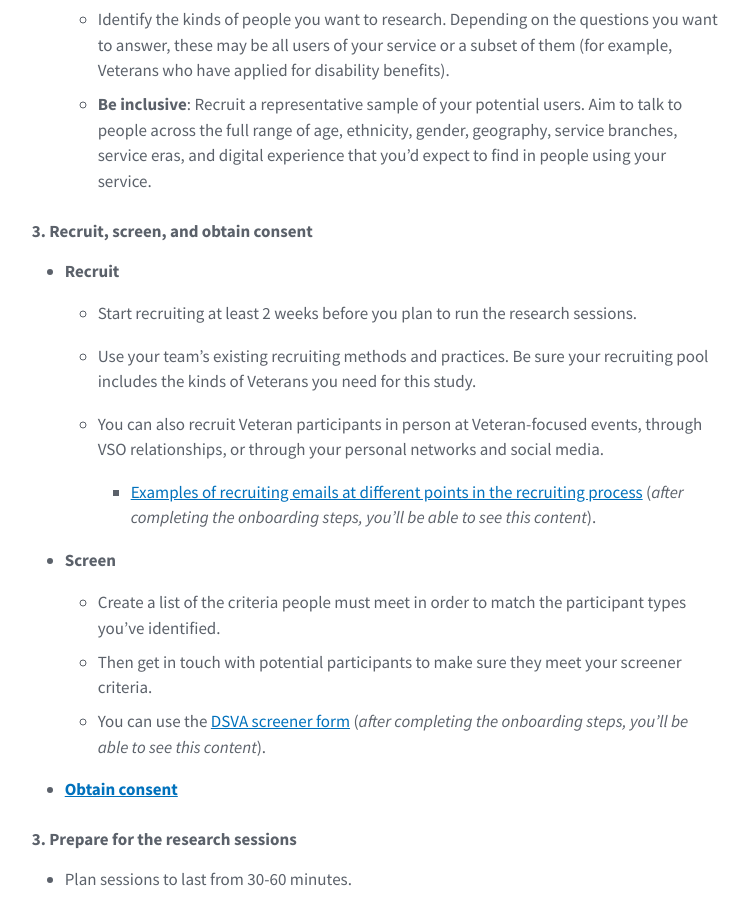
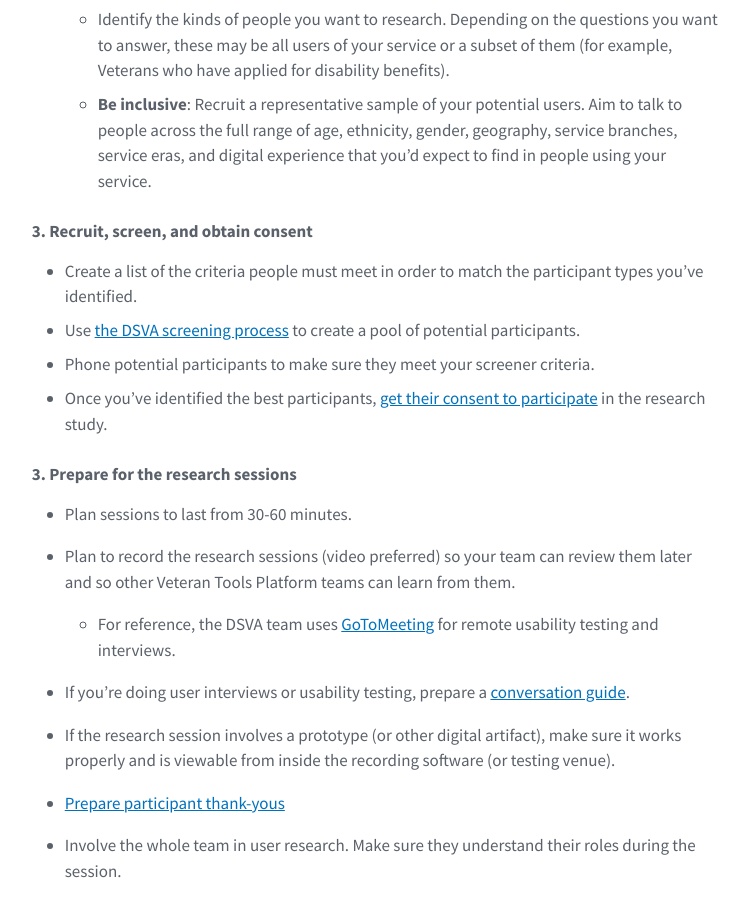
Before and after one commit to department-of-veterans-affairs/va-digital-service-handbook, a Jekyll site: the page built from _pages/resources/more/research-activities.md, in a window 1280 px wide and 900 px high, scrolled down 3054 px. Shown: the whole window, without its empty margins (369-1118 px from the left). Built offline with Jekyll 4.4.1, drawn with Linux system fonts in a browser that asks for light colours; nearby versions of some CDN libraries.

Commit message:
Update screening

```diff
--- a/_pages/resources/more/research-activities.md
+++ b/_pages/resources/more/research-activities.md
@@ -124,22 +124,10 @@ Create a research plan at the start of each *Digital Delivery* phase. Then regul
 
 #### 3. Recruit, screen, and obtain consent
 
-* **Recruit**
-
-  * Start recruiting at least 2 weeks before you plan to run the research sessions.
-
-  * Use your team's existing recruiting methods and practices. Be sure your recruiting pool includes the kinds of Veterans you need for this study.
-
-  * You can also recruit Veteran participants in person at Veteran-focused events, through VSO relationships, or through your personal networks and social media.
-    * <a title="Go to examples" href="https://github.com/department-of-veterans-affairs/vets.gov-team/blob/master/Work%20Practices/Research/Request%20or%20Do%20Research/PRA%20and%20Recruiting/Outreachrecruiting-language-proposed.md" target="_blank">Examples of recruiting emails at different points in the recruiting process</a> ({{site.vets-team}}).
-
-* **Screen**
-
-  * Create a list of the criteria people must meet in order to match the participant types you've identified.
-  * Then get in touch with potential participants to make sure they meet your screener criteria.
-  * You can use the <a href="https://github.com/department-of-veterans-affairs/vets.gov-team/blob/master/Work%20Practices/Research/Request%20or%20Do%20Research/PRA%20and%20Recruiting/PRA/Screener%20Questionnaire%202900-0770/Digital%20Service%20User%20Screener%20Questionnaire.docx" target="_blank">DSVA screener form</a> ({{site.vets-team}}).
-
-* **[Obtain consent](../user-research#participant-consent)**
+* Create a list of the criteria people must meet in order to match the participant types you've identified.
+* Use <a href="https://github.com/department-of-veterans-affairs/vets-work-practices/blob/master/User-Research/recruiting.md#screening-participants-for-external-contractors" target="_blank">the DSVA screening process</a> to create a pool of potential participants.
+* Phone potential participants to make sure they meet your screener criteria.
+* Once you've identified the best participants, [get their consent to participate](../user-research#participant-consent) in the research study.
 
 #### 3. Prepare for the research sessions
 
--- a/_pages/resources/user-research.md
+++ b/_pages/resources/user-research.md
@@ -60,7 +60,6 @@ If you have any questions, ask your DSVA contact.
 
 The <a href="https://www.opm.gov/about-us/open-government/digital-government-strategy/fitara/paperwork-reduction-act-guide.pdf" target="_blank">Paperwork Reduction Act (PRA)</a> limits the burden placed on people when interacting with the federal government. To avoid violating the PRA, follow the guidelines below.
 
-
 #### User research
 
 1. Research activities involving "direct observation" are **exempt from PRA**.
@@ -113,15 +117,14 @@ All information about research participants, including what they say and do duri
 <hr>
 
 
-### Participant screening
+### Participant recruiting
 
-Recruiting screeners (paper or digital) are subject to PRA.
+**All teams are required to follow <a href="https://github.com/department-of-veterans-affairs/vets-work-practices/blob/master/User-Research/recruiting.md#screening-participants-for-external-contractors" target="_blank">the DSVA screening process</a> for any research study related to the Veteran Tools Platform.**
 
-The DSVA team has OMB clearance to use <a href="https://github.com/department-of-veterans-affairs/vets.gov-team/blob/master/Work%20Practices/Research/Request%20or%20Do%20Research/PRA%20and%20Recruiting/PRA/Screener%20Questionnaire%202900-0770/Digital%20Service%20User%20Screener%20Questionnaire.docx" target="_blank">this form as a recruiting screener</a> ({{site.vets-team}}).
+After you've screened participants, follow your normal recruiting process.
 
-* Your team may use the same form to recruit participants for your project.
+If your team doesn't have an existing recruiting process, see <a href="https://github.com/department-of-veterans-affairs/vets-work-practices/blob/master/User-Research/recruiting.md#tips" target="_blank">tips for recruiting</a>.
 
-* **The form must be sent to participants as is with no modifications.** Any changes you make to this form will violate the PRA.
 
 <a href="#">Return to top</a>
 
```
Also changed, not shown: other parts of _pages/resources/user-research.md (+6 -1 lines).
